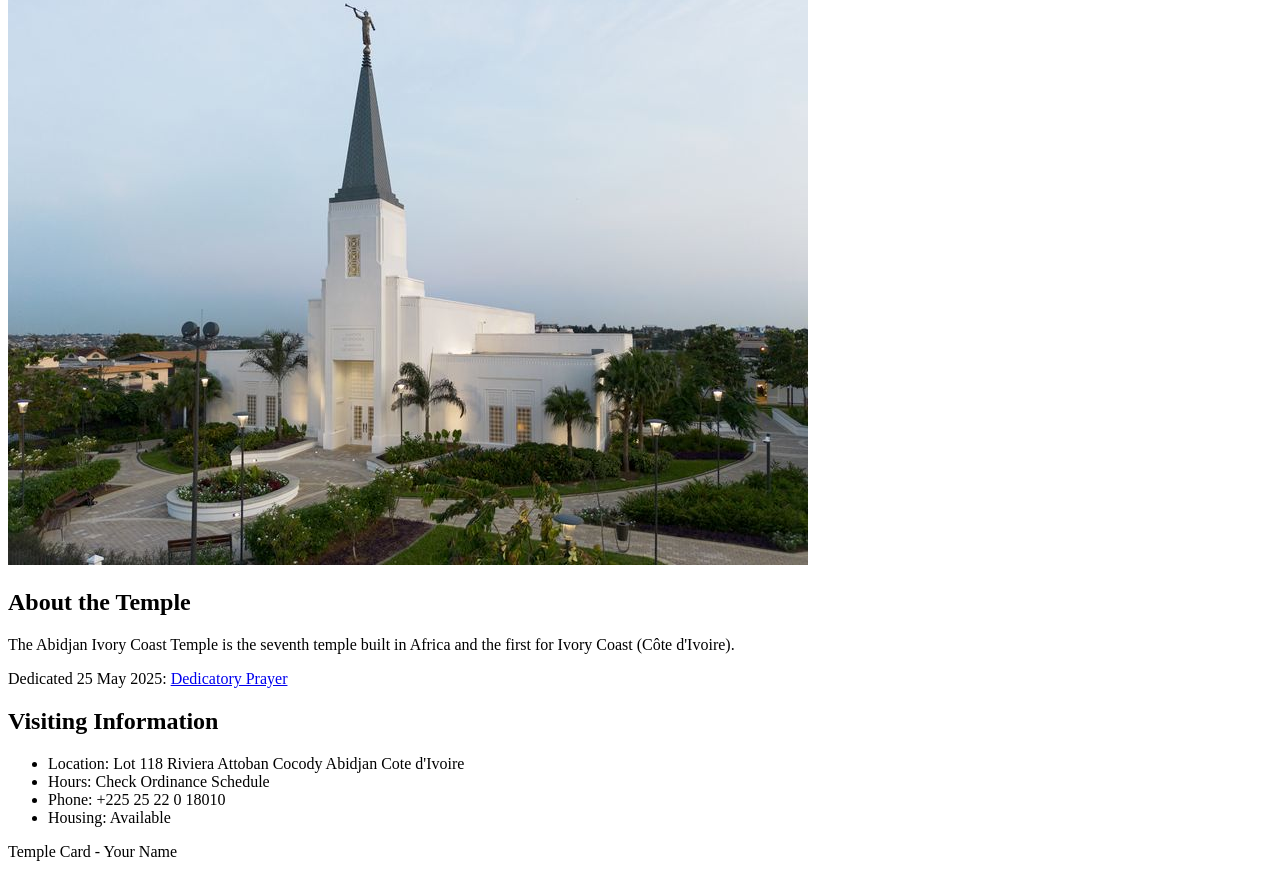
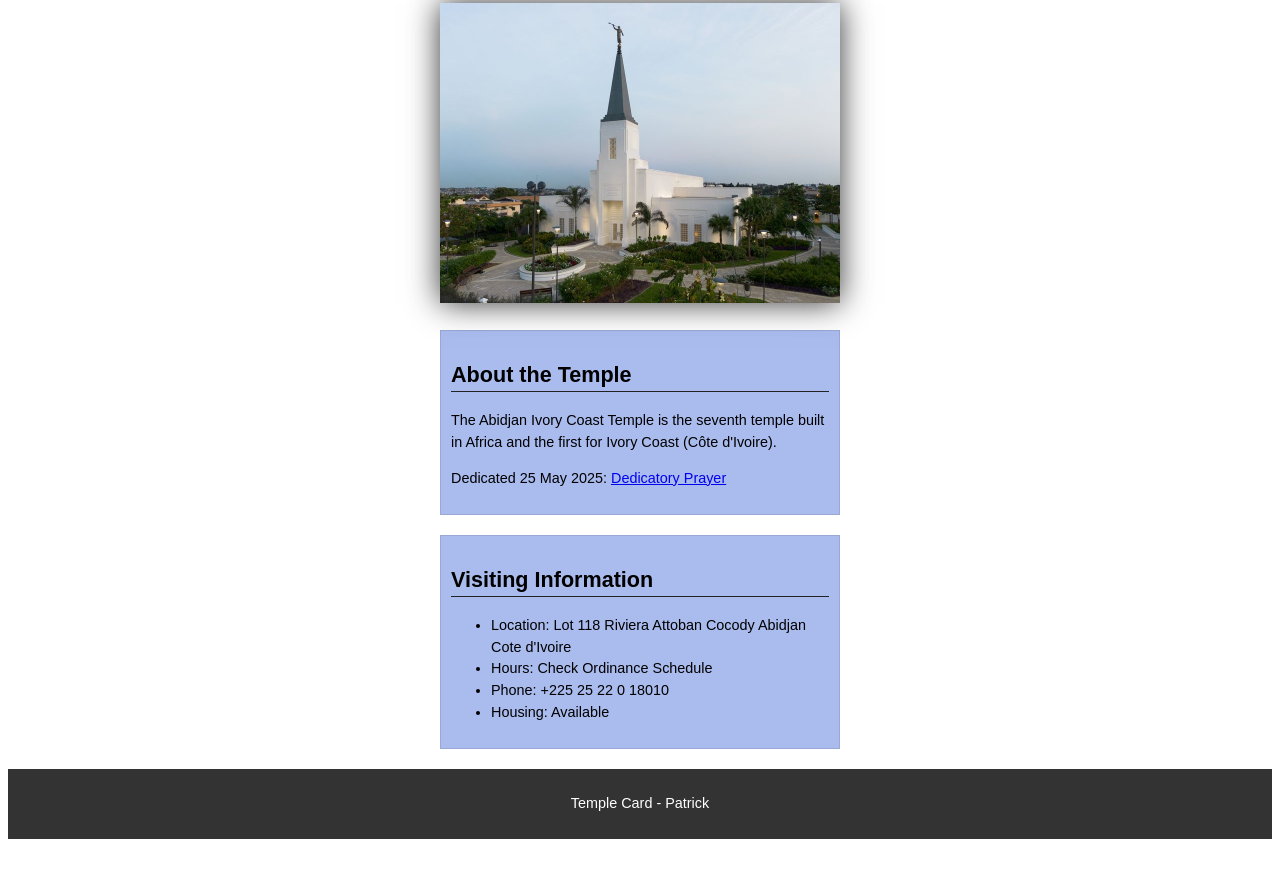
Before and after one commit to mubalamapatrick112-dev/wdd130, a plain HTML site: page week02/temple.html in a window 1280 px wide. Shown: the part 149-1026 px from the top of the page. After the commit the page ends 996 px from the top, so only its background shows below. Drawn offline with Linux system fonts and the light colour scheme.

Commit message:
new changes

```diff
--- a/styles/styles.css
+++ b/styles/styles.css
@@ -24,3 +24,35 @@ img{
 p{
  padding: 10px;
 }
+
+main{
+  max-width: 840px;
+}
+
+aside{
+    width: 20rem;
+    margin: 1rem;
+    border: 1px solid rgb(0 0 0 / 0.2);
+    padding: 1rem;
+    background: #eee;
+    color: #333;
+    text-align: center;
+}
+
+aside img{
+  width: 200px;
+  height: auto;
+}
+
+main img{
+  width: 150;
+  height: auto;
+}
+
+p{padding: 0;}
+
+footer{
+  margin-top: 15px;
+  border-top: 1px solid #000;
+  text-align: center;
+}
--- /dev/null
+++ b/week02/styles/temple.css
@@ -0,0 +1,47 @@
+body{
+   font-family: Arial, sans-serif;
+   line-height: 1.5;
+}
+
+header, footer {
+    background-color: #333;
+    color: #fff;
+    padding: 10px;
+    text-align: center;
+    front-size: 1.5rem;
+}
+
+main{
+    width: 400px;
+    margin: 0 auto;
+}
+
+h1{
+   margin: 10px;
+   text-align: center;
+}
+
+h2{
+ border-bottom: 1px solid #222;
+}
+
+img{
+   width: 100%;
+   height: auto;
+   box-shadow: 0 0 30px #333;
+  }
+section{
+  margin: 20px 0;
+  border: 1px solid rgb(0 0 0 / 10%);
+  padding: 10px;
+  background-color: #abe;
+  font-size: .9rem;
+  }
+
+  section p{
+   mergin: 10px;
+  }
+
+footer{
+ font-size: .9rem;
+}
--- a/week02/temple.html
+++ b/week02/temple.html
@@ -5,6 +5,7 @@
     <meta charset="UTF-8">
     <meta name="viewport" content="width=device-width, initial-scale=1.0">
     <title>Temple Card - Abidjan Cote d'Ivoire</title>
+    <link rel="stylesheet" href="styles/temple.css">
 </head>
 
 <body>
@@ -35,7 +36,7 @@
         </section>
     </main>
     <footer>
-        <p>Temple Card - Your Name</p>
+        <p>Temple Card - Patrick</p>
     </footer>
 </body>
 
```
Also changed, not shown: index.html (+9 -1 lines), images/kampala-uganda.jpg (added).
